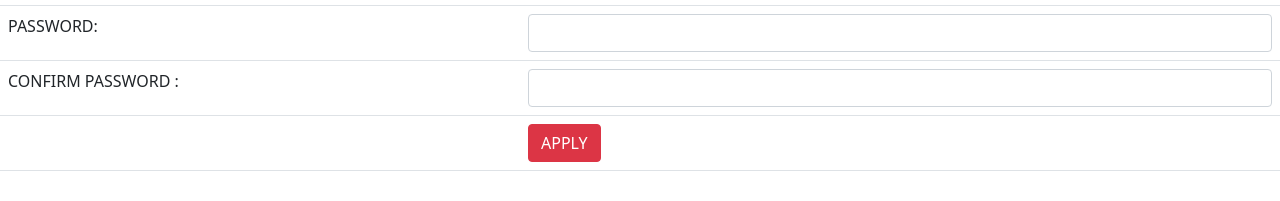
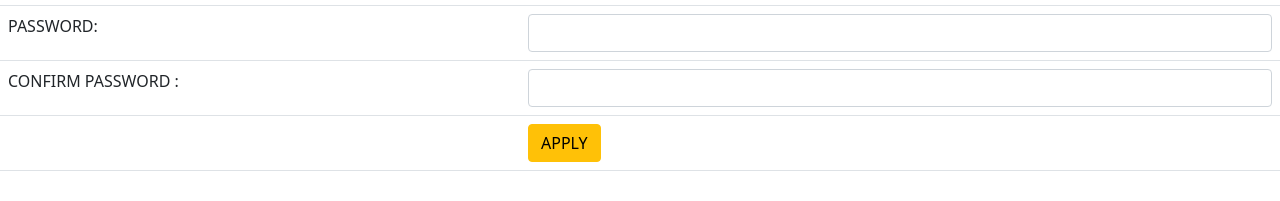
Before and after one commit to parvaeti/CODE-PLAYGROUND, a plain HTML site: page Index.html in a window 1280 px wide. Shown: the part 105-306 px from the top of the page. Drawn offline with nearby package versions, Linux system fonts and the light colour scheme.

Commit message:
colour changed

```diff
--- a/Index.html
+++ b/Index.html
@@ -24,7 +24,7 @@
         </tr>
         <tr>
             <td></td>
-            <td><button class=" btn btn-danger">APPLY</button></td>
+            <td><button class=" btn btn-warning">APPLY</button></td>
         </tr>
     </table>
 
```
